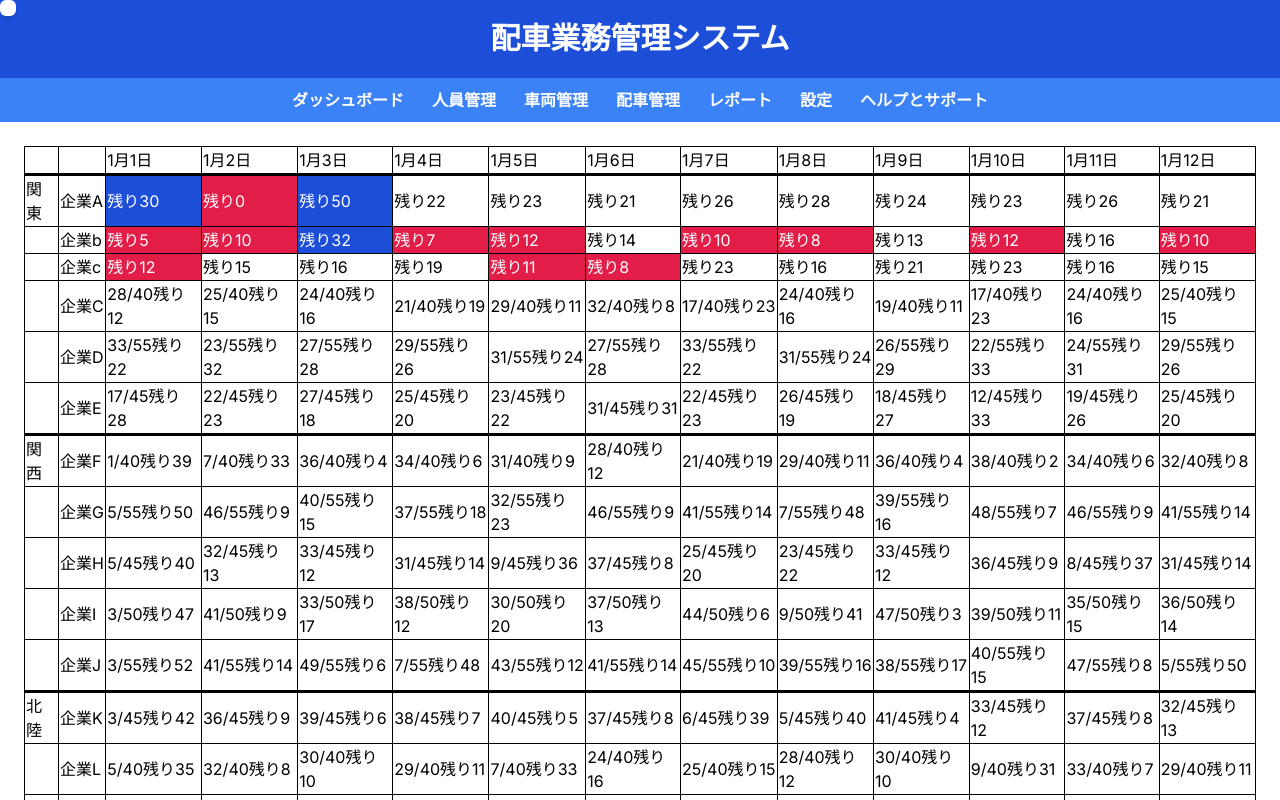
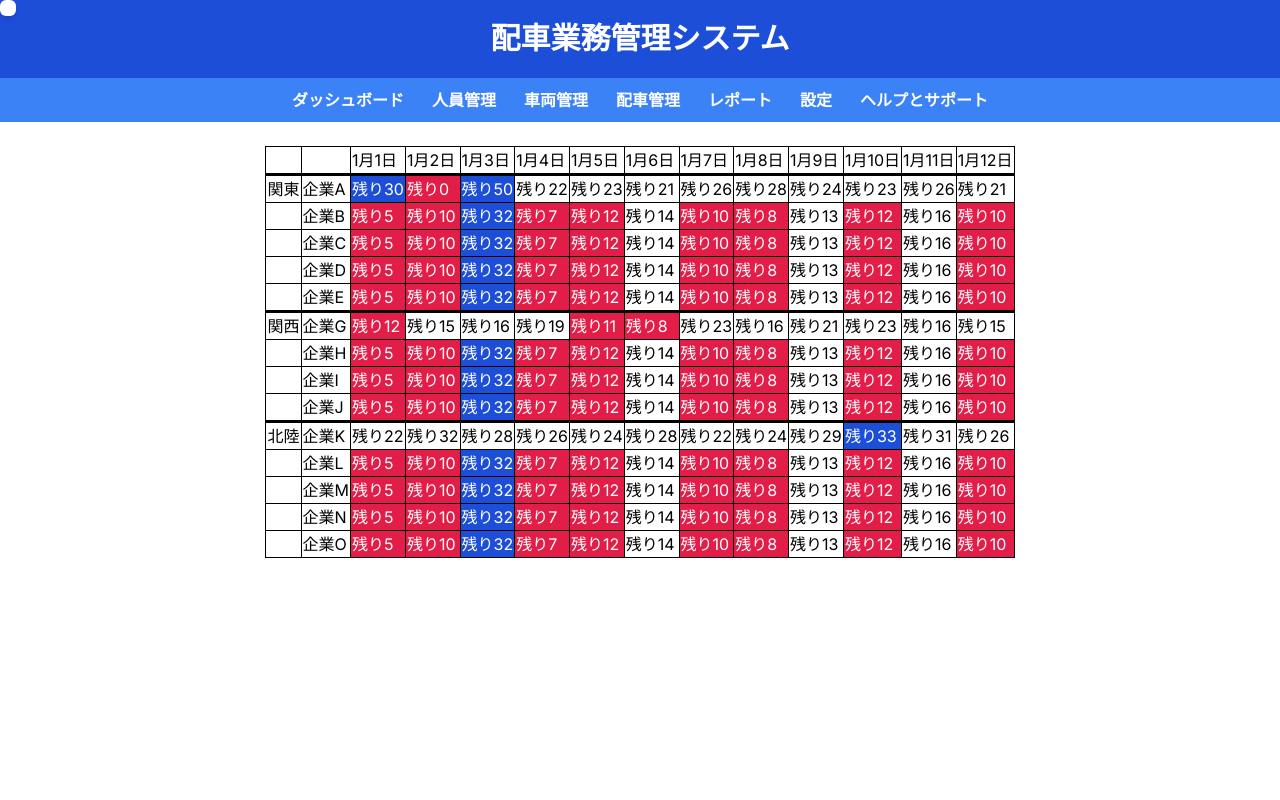
Before and after one commit to kuribararyo/dispatch-management-system, a Next.js app: page / in a window 1280 px wide. Shown: the top 800 px of the page. Built offline with nearby package versions, Linux system fonts and the light colour scheme.

Commit message:
全企業に色変更の対応

```diff
--- a/src/app/page.tsx
+++ b/src/app/page.tsx
@@ -6,7 +6,37 @@ export default function Home() {
   const [hoverText, setHoverText] = useState('');
   const [tooltipPosition, setTooltipPosition] = useState({ x: 0, y: 0 });
 
-
+  const regions = [
+    {
+      regionName: '関東',
+      companies: [
+        { name: '企業A', data: ["20/50", "50/50", "0/50", "28/50", "27/50", "29/50", "24/50", "22/50", "26/50", "27/50", "24/50", "29/50"] },
+        { name: '企業B', data: ["35/40", "30/40", "8/40", "33/40", "28/40", "26/40", "30/40", "32/40", "27/40", "28/40", "24/40", "30/40"] },
+        { name: '企業C', data: ["35/40", "30/40", "8/40", "33/40", "28/40", "26/40", "30/40", "32/40", "27/40", "28/40", "24/40", "30/40"] },
+        { name: '企業D', data: ["35/40", "30/40", "8/40", "33/40", "28/40", "26/40", "30/40", "32/40", "27/40", "28/40", "24/40", "30/40"] },
+        { name: '企業E', data: ["35/40", "30/40", "8/40", "33/40", "28/40", "26/40", "30/40", "32/40", "27/40", "28/40", "24/40", "30/40"] }
+      ]
+    },
+    {
+      regionName: '関西',
+      companies: [
+        { name: '企業G', data: ["28/40", "25/40", "24/40", "21/40", "29/40", "32/40", "17/40", "24/40", "19/40", "17/40", "24/40", "25/40"] },
+        { name: '企業H', data: ["35/40", "30/40", "8/40", "33/40", "28/40", "26/40", "30/40", "32/40", "27/40", "28/40", "24/40", "30/40"] },
+        { name: '企業I', data: ["35/40", "30/40", "8/40", "33/40", "28/40", "26/40", "30/40", "32/40", "27/40", "28/40", "24/40", "30/40"] },
+        { name: '企業J', data: ["35/40", "30/40", "8/40", "33/40", "28/40", "26/40", "30/40", "32/40", "27/40", "28/40", "24/40", "30/40"] }
+      ]
+    },
+    {
+      regionName: '北陸',
+      companies: [
+        { name: '企業K', data: ["33/55", "23/55", "27/55", "29/55", "31/55", "27/55", "33/55", "31/55", "26/55", "22/55", "24/55", "29/55"] },
+        { name: '企業L', data: ["35/40", "30/40", "8/40", "33/40", "28/40", "26/40", "30/40", "32/40", "27/40", "28/40", "24/40", "30/40"] },
+        { name: '企業M', data: ["35/40", "30/40", "8/40", "33/40", "28/40", "26/40", "30/40", "32/40", "27/40", "28/40", "24/40", "30/40"] },
+        { name: '企業N', data: ["35/40", "30/40", "8/40", "33/40", "28/40", "26/40", "30/40", "32/40", "27/40", "28/40", "24/40", "30/40"] },
+        { name: '企業O', data: ["35/40", "30/40", "8/40", "33/40", "28/40", "26/40", "30/40", "32/40", "27/40", "28/40", "24/40", "30/40"] }
+      ]
+    }
+  ];
 
   const getColorClass = (numerator, denominator) => {
     const ratio = numerator / denominator;
@@ -45,7 +75,41 @@ export default function Home() {
         <table className="table-bordered table-auto border-collapse m-6">
           <tbody>
             <tr ><td></td><td></td><td>1月1日</td><td>1月2日</td><td>1月3日</td><td>1月4日</td><td>1月5日</td><td>1月6日</td><td>1月7日</td><td>1月8日</td><td>1月9日</td><td>1月10日</td><td>1月11日</td><td>1月12日</td></tr>
-            <tr className="region-row"><td>関東</td><td>企業A</td>
+            {regions.map(region => (
+              <>
+                <tr className="region-row">
+                  <td>{region.regionName}</td>
+                  <td>{region.companies[0].name}</td>
+                  {region.companies[0].data.map((data, index) => {
+                    const { colorClass, text, fraction } = parseAndStyleCell(data);
+                    return (
+                      <td key={index} className={`${colorClass} relative`}
+                          onMouseEnter={(event) => handleMouseEnter(fraction, event)}
+                          onMouseLeave={handleMouseLeave}>
+                        {text}
+                      </td>
+                    );
+                  })}
+                </tr>
+                {region.companies.slice(1).map(company => (
+                  <tr key={company.name}>
+                    <td></td>
+                    <td>{company.name}</td>
+                    {company.data.map((data, index) => {
+                      const { colorClass, text, fraction } = parseAndStyleCell(data);
+                      return (
+                        <td key={index} className={`${colorClass} relative`}
+                            onMouseEnter={(event) => handleMouseEnter(fraction, event)}
+                            onMouseLeave={handleMouseLeave}>
+                          {text}
+                        </td>
+                      );
+                    })}
+                  </tr>
+                ))}
+              </>
+            ))}
+            {/* <tr className="region-row"><td>関東</td><td>企業A</td>
                 {["20/50", "50/50", "0/50", "28/50", "27/50", "29/50", "24/50", "22/50", "26/50", "27/50", "24/50", "29/50"].map(data => {
                   const { colorClass, text, fraction } = parseAndStyleCell(data);
                   return (
@@ -94,7 +158,7 @@ export default function Home() {
             <tr><td></td><td>企業L</td><td>5/40残り35</td><td>32/40残り8</td><td>30/40残り10</td><td>29/40残り11</td><td>7/40残り33</td><td>24/40残り16</td><td>25/40残り15</td><td>28/40残り12</td><td>30/40残り10</td><td>9/40残り31</td><td>33/40残り7</td><td>29/40残り11</td></tr>
             <tr><td></td><td>企業M</td><td>7/35残り28</td><td>20/35残り15</td><td>19/35残り16</td><td>22/35残り13</td><td>24/35残り11</td><td>25/35残り10</td><td>2/35残り33</td><td>10/35残り25</td><td>27/35残り8</td><td>24/35残り11</td><td>19/35残り16</td><td>23/35残り12</td></tr>
             <tr><td></td><td>企業N</td><td>5/35残り30</td><td>28/35残り7</td><td>10/35残り25</td><td>22/35残り13</td><td>19/35残り16</td><td>17/35残り18</td><td>20/35残り15</td><td>26/35残り9</td><td>28/35残り7</td><td>21/35残り14</td><td>27/35残り8</td><td>19/35残り16</td></tr>
-            <tr><td></td><td>企業O</td><td>7/60残り53</td><td>41/60残り19</td><td>48/60残り12</td><td>43/60残り7</td><td>39/60残り21</td><td>45/60残り15</td><td>32/60残り28</td><td>37/60残り23</td><td>19/60残り41</td><td>48/60残り12</td><td>45/60残り15</td><td>51/60残り9</td></tr>
+            <tr><td></td><td>企業O</td><td>7/60残り53</td><td>41/60残り19</td><td>48/60残り12</td><td>43/60残り7</td><td>39/60残り21</td><td>45/60残り15</td><td>32/60残り28</td><td>37/60残り23</td><td>19/60残り41</td><td>48/60残り12</td><td>45/60残り15</td><td>51/60残り9</td></tr> */}
           </tbody>
         </table>
       </div>
```
